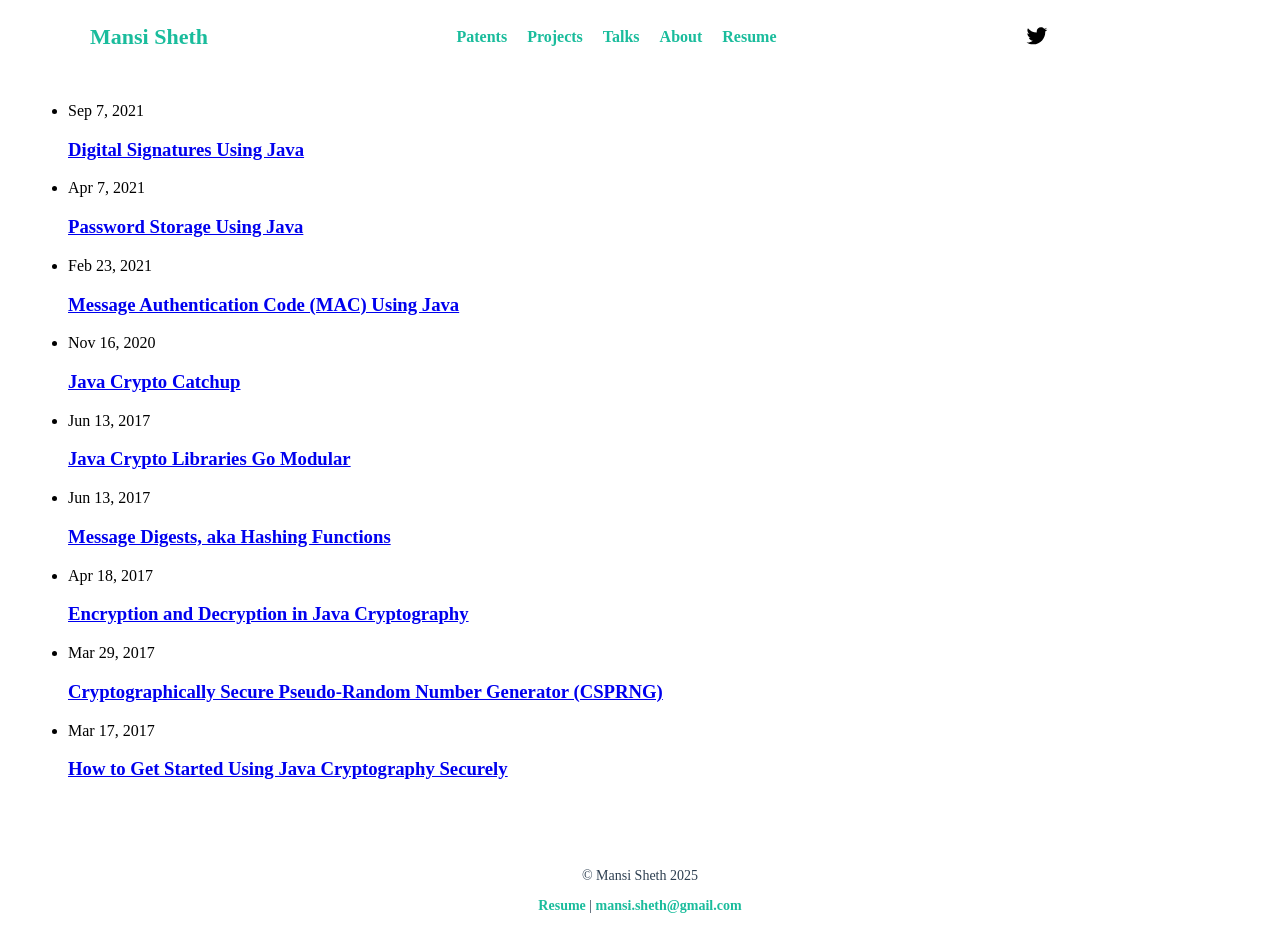
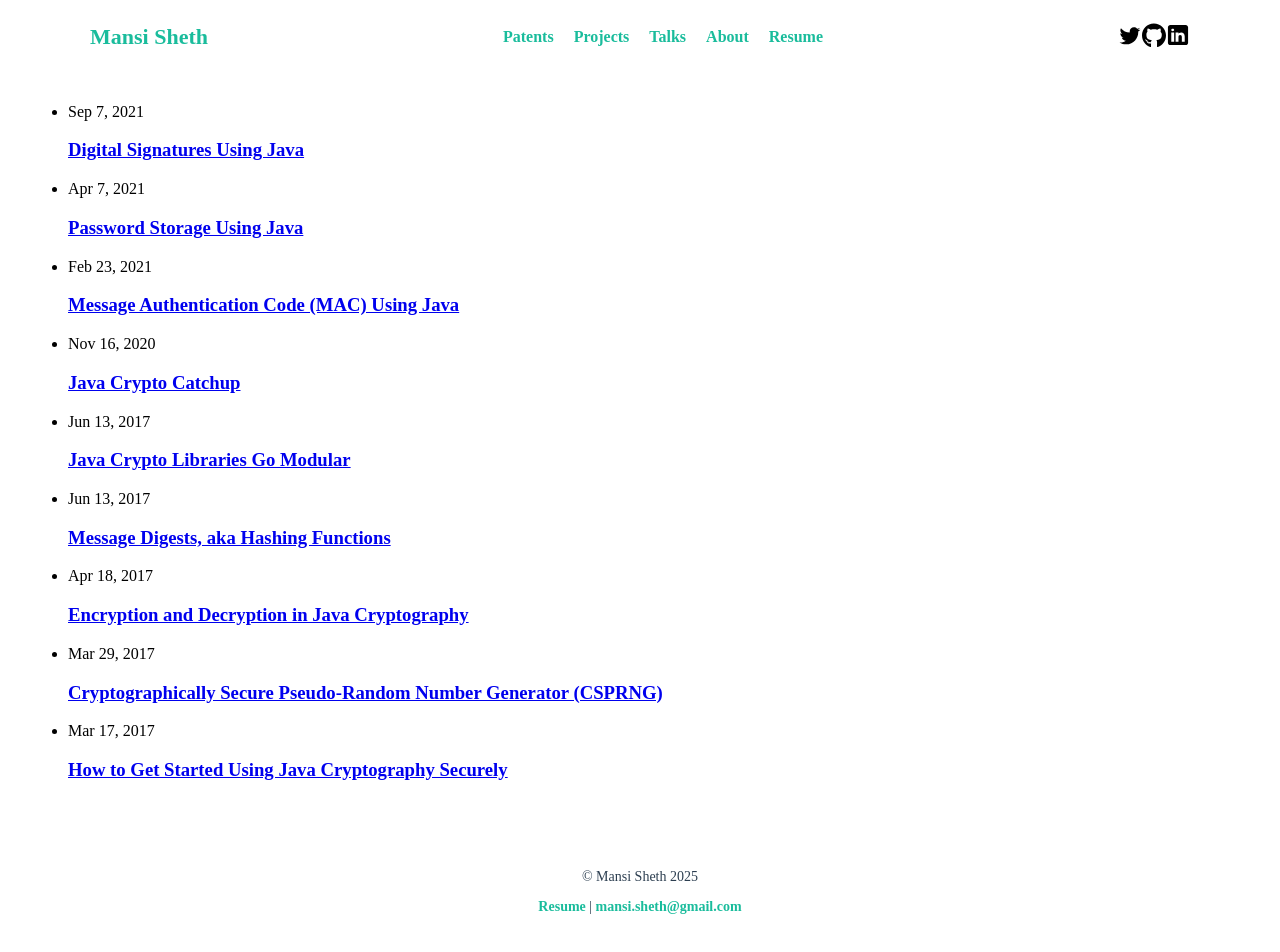
Before and after one commit to 1MansiS/1MansiS.github.io, a Jekyll site: the page built from index.markdown, in a window 1280 px wide. Built offline with Jekyll 4.4.1, drawn with Linux system fonts in a browser that asks for light colours.

Commit message:
Update header.html

```diff
--- a/_includes/header.html
+++ b/_includes/header.html
@@ -15,10 +15,7 @@
         </nav>
 
         <!-- Right-aligned Social Media Icons -->
-        <a href="https://twitter.com/1MansiS" target="_blank">
-               <img src="{{ site.baseurl }}/assets/twitter-icon.svg" alt="x" width="24">
-            </a>
-        <div class="social-icons">
+       <!-- <div class="social-icons"> -->
              {% if site.minima.social_links.size > 0 %}
                 {% for platform in site.minima.social_links %}
                             <a href="https://{{ platform[0] }}.com/{{ platform[1] }}" target="_blank">
@@ -26,10 +23,8 @@
                             </a>
                 {% endfor %}
             {% endif %}
-            <a href="https://github.com/1MansiS" target="_blank">
-               <img src="{{ site.baseurl }}/assets/github-icon.svg" alt="github" width="24">
-            </a>
-        </div>
+
+       <!-- </div> -->
 
     </div>
 </header>
```
